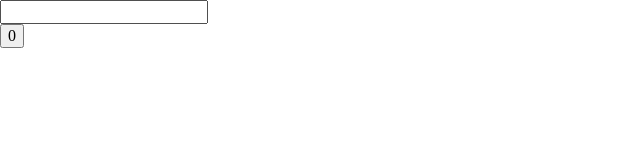
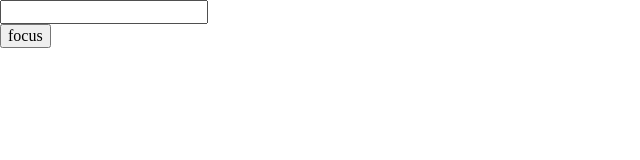
Before and after one commit to zeyuanHong0/react-basic, a React (Create React App) app: page / in a window 1280 px wide. Shown: the top 160 px of the page, without its empty margins (0-640 px from the left). Built offline with nearby package versions, Linux system fonts and the light colour scheme.

Commit message:
forwardRef demo

```diff
--- a/src/App.js
+++ b/src/App.js
@@ -4,7 +4,8 @@
 // import UseReducerDemo from "./useReducer";
 // import UseMemoDemo from "./useMemo";
 // import MemoDemo from "./memo";
-import UseCallbackDemo from "./useCallback";
+// import UseCallbackDemo from "./useCallback";
+import ForwardRefDemo from "./forwardRef";
 // import { RouterProvider } from "react-router-dom";
 // import router from "./router";
 
@@ -18,7 +19,8 @@ function App() {
       {/* <UseReducerDemo /> */}
       {/* <UseMemoDemo /> */}
       {/* <MemoDemo /> */}
-      <UseCallbackDemo />
+      {/* <UseCallbackDemo /> */}
+      <ForwardRefDemo />
     </div>
   );
 }
--- /dev/null
+++ b/src/forwardRef/index.jsx
@@ -0,0 +1,24 @@
+import { useRef, forwardRef } from "react";
+const Child = forwardRef((props, ref) => {
+  return (
+    <div>
+      <input type="text" ref={ref} />
+    </div>
+  );
+});
+
+const Parent = () => {
+  const childRef = useRef();
+  const showRef = () => {
+    console.log(childRef.current);
+    childRef.current.focus();
+  };
+  return (
+    <div>
+      <Child ref={childRef} />
+      <button onClick={showRef}>focus</button>
+    </div>
+  );
+};
+
+export default Parent;
```
